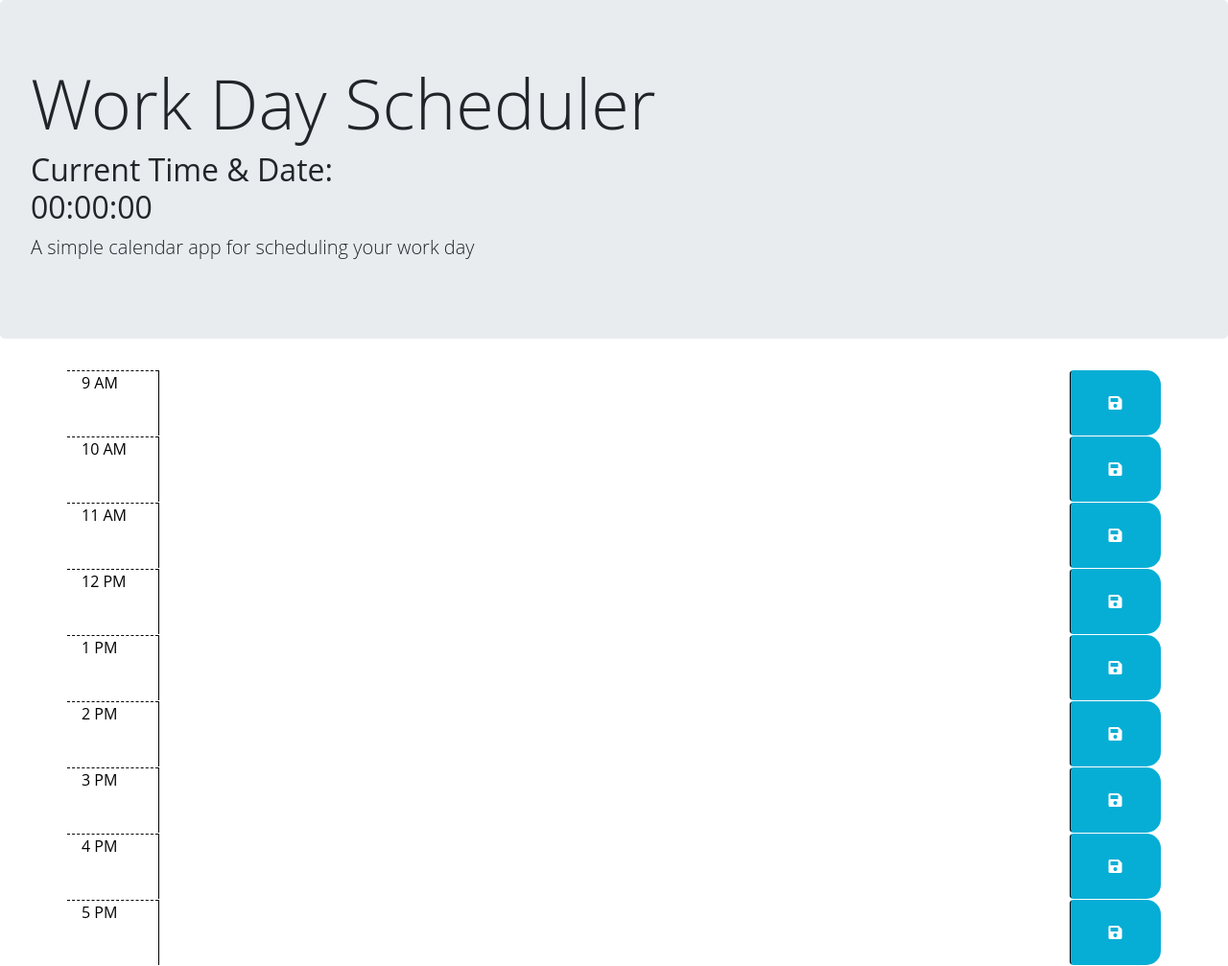
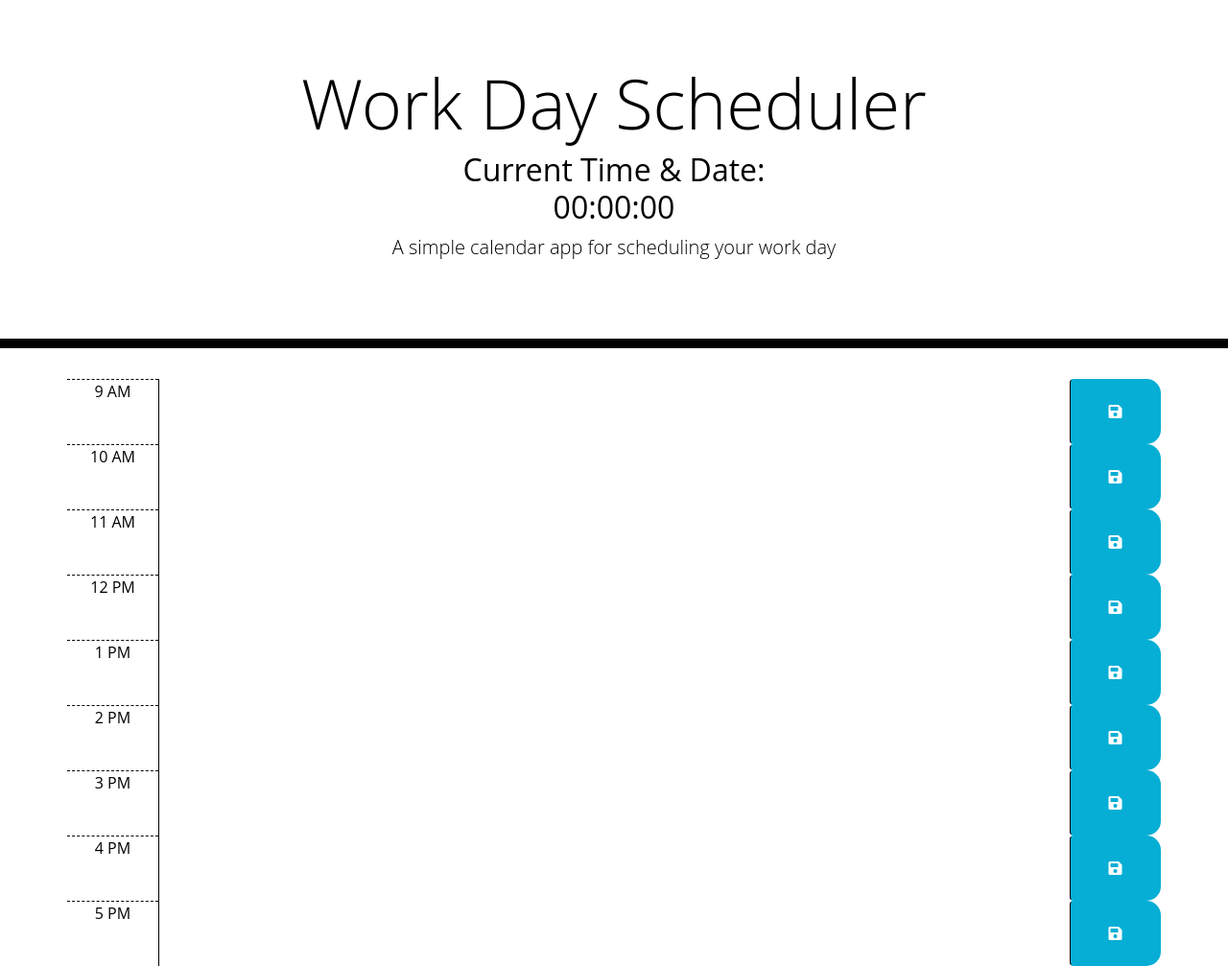
Before and after one commit to ldom3976/mod-work-day-planner, a plain HTML site: page index.html in a window 1280 px wide. Shown: the whole page at 96% size. Drawn offline with nearby package versions, Linux system fonts and the light colour scheme; files that its build step writes are made by us from their sources.

Commit message:
added css

```diff
--- a/Assets/css/style.css
+++ b/Assets/css/style.css
@@ -12,15 +12,26 @@ textarea {
   padding: 10px;
 }
 
-.description {
+.jumbotron {
+  text-align: center;
+  background-color: transparent;
+  color: black;
+  border-radius: 0;
+  border-bottom: 10px solid black;
+}
+
+.toDo {
   white-space: pre-wrap;
 }
 
 .time-block {
+  text-align: center;
   border-radius: 15px;
 }
 
-.row {
+.row time-block {
+  white-space: pre-wrap;
+  height: 80px;
   border-top: 1px solid white;
 }
 
```
